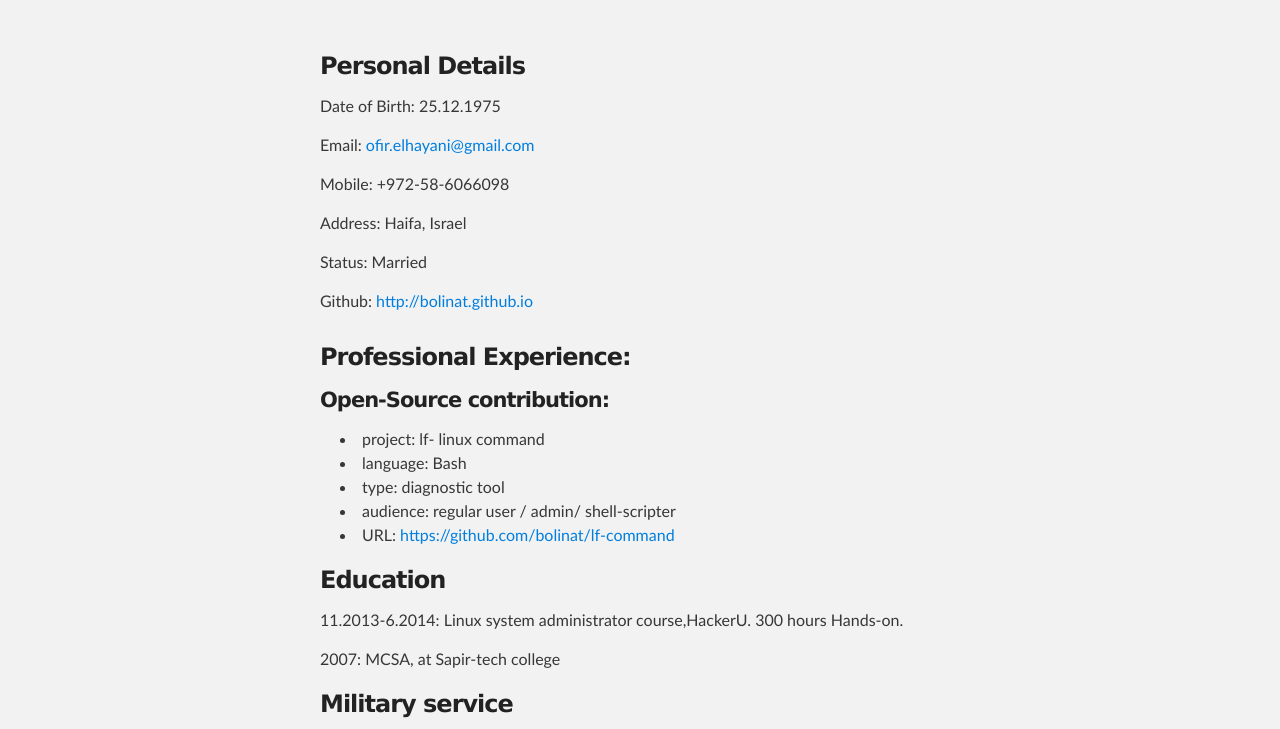
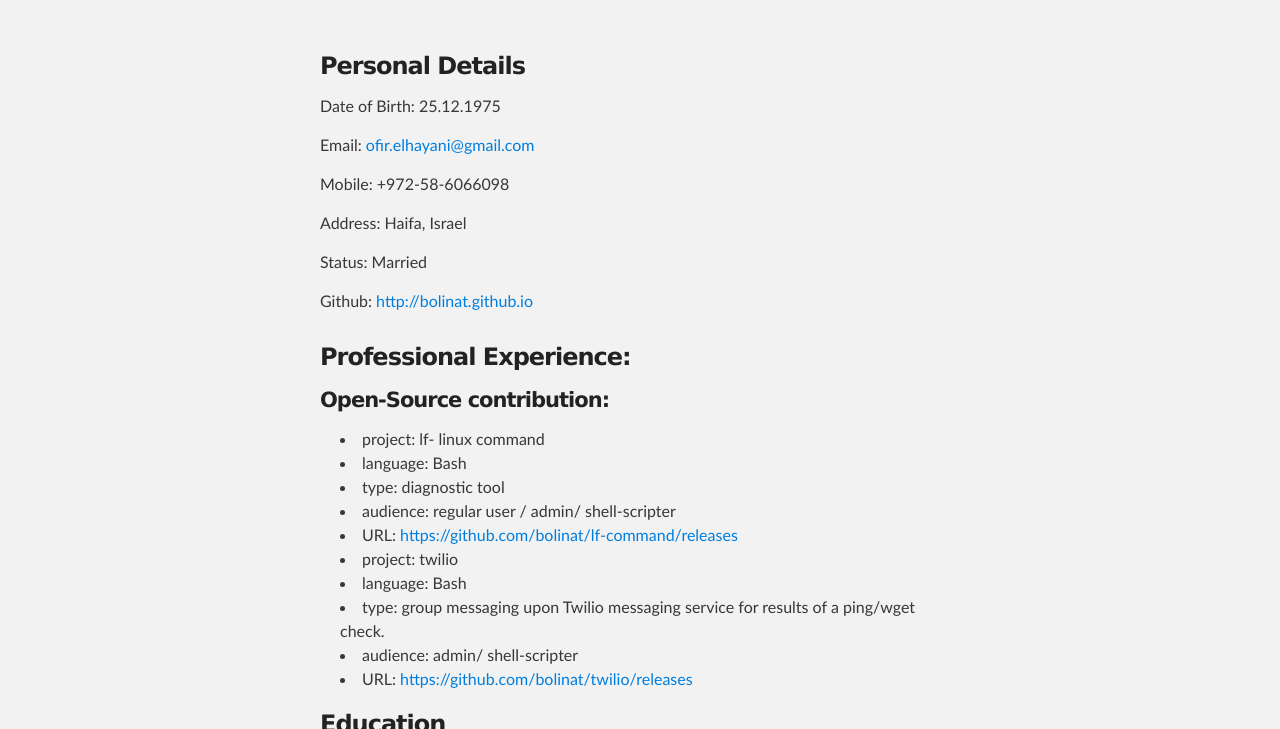
Before and after one commit to bolinat/bolinat.github.io, a plain HTML site: page index.html in a window 1280 px wide. Shown: the part 212-941 px from the top of the page. Drawn offline with Linux system fonts and the light colour scheme.

Commit message:
Update index.html

```diff
--- a/index.html
+++ b/index.html
@@ -53,8 +53,14 @@
 <li>language:     Bash</li>
 <li>type:         diagnostic tool </li>
 <li>audience:     regular user / admin/ shell-scripter</li>
-<li>URL: <a href="https://github.com/bolinat/lf-command">https://github.com/bolinat/lf-command</a>
+<li>URL: <a href="https://github.com/bolinat/lf-command/releases">https://github.com/bolinat/lf-command/releases</a>
 </li>
+
+<li>project:      twilio</li>
+<li>language:     Bash</li>
+<li>type:         group messaging upon Twilio messaging service for results of a ping/wget check.</li>
+<li>audience:     admin/ shell-scripter</li>
+<li>URL: <a href="https://github.com/bolinat/twilio/releases">https://github.com/bolinat/twilio/releases</a>
 </ul><h3>
 <a name="education" class="anchor" href="#education"><span class="octicon octicon-link"></span></a>Education</h3>
 
```
